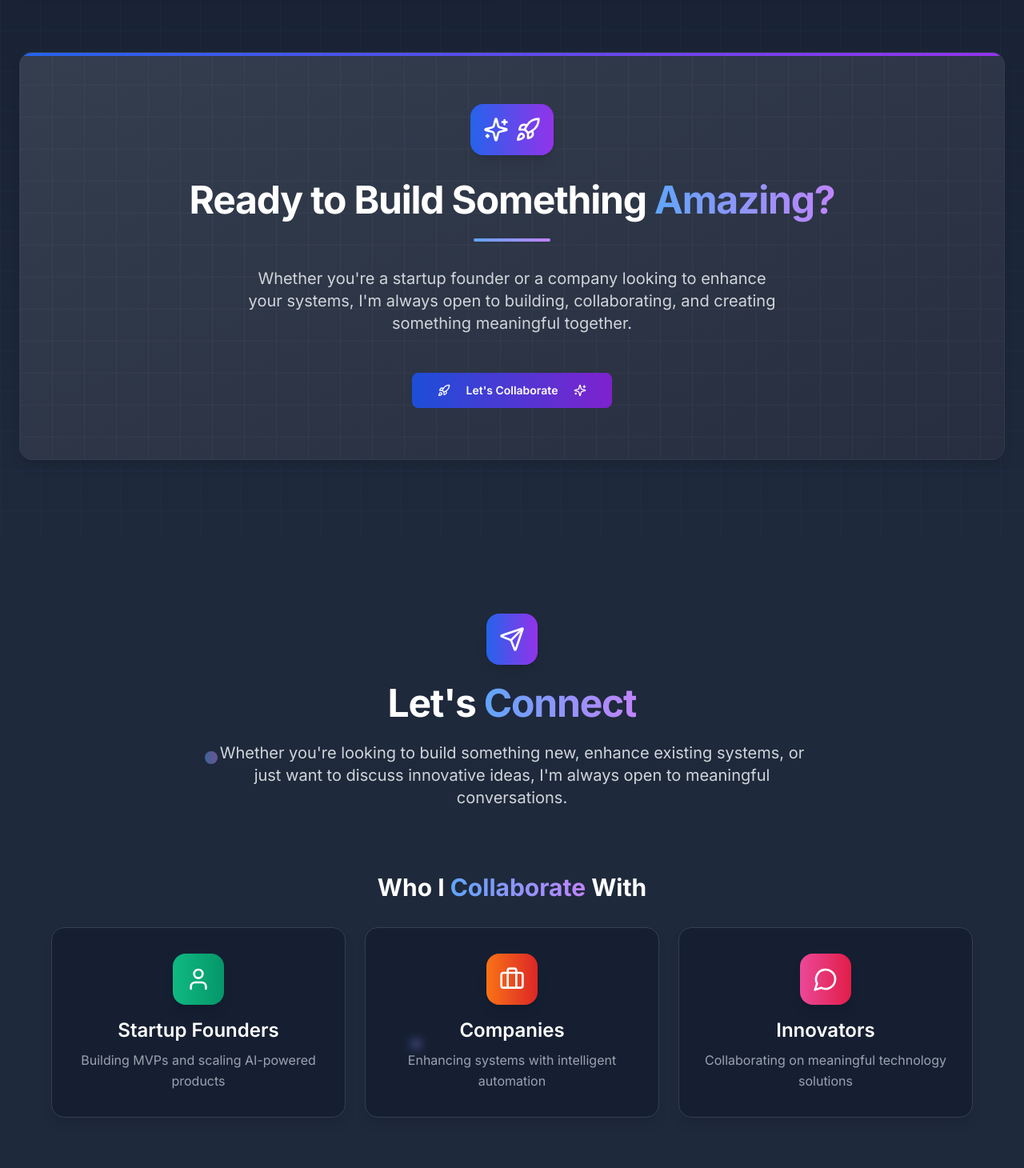
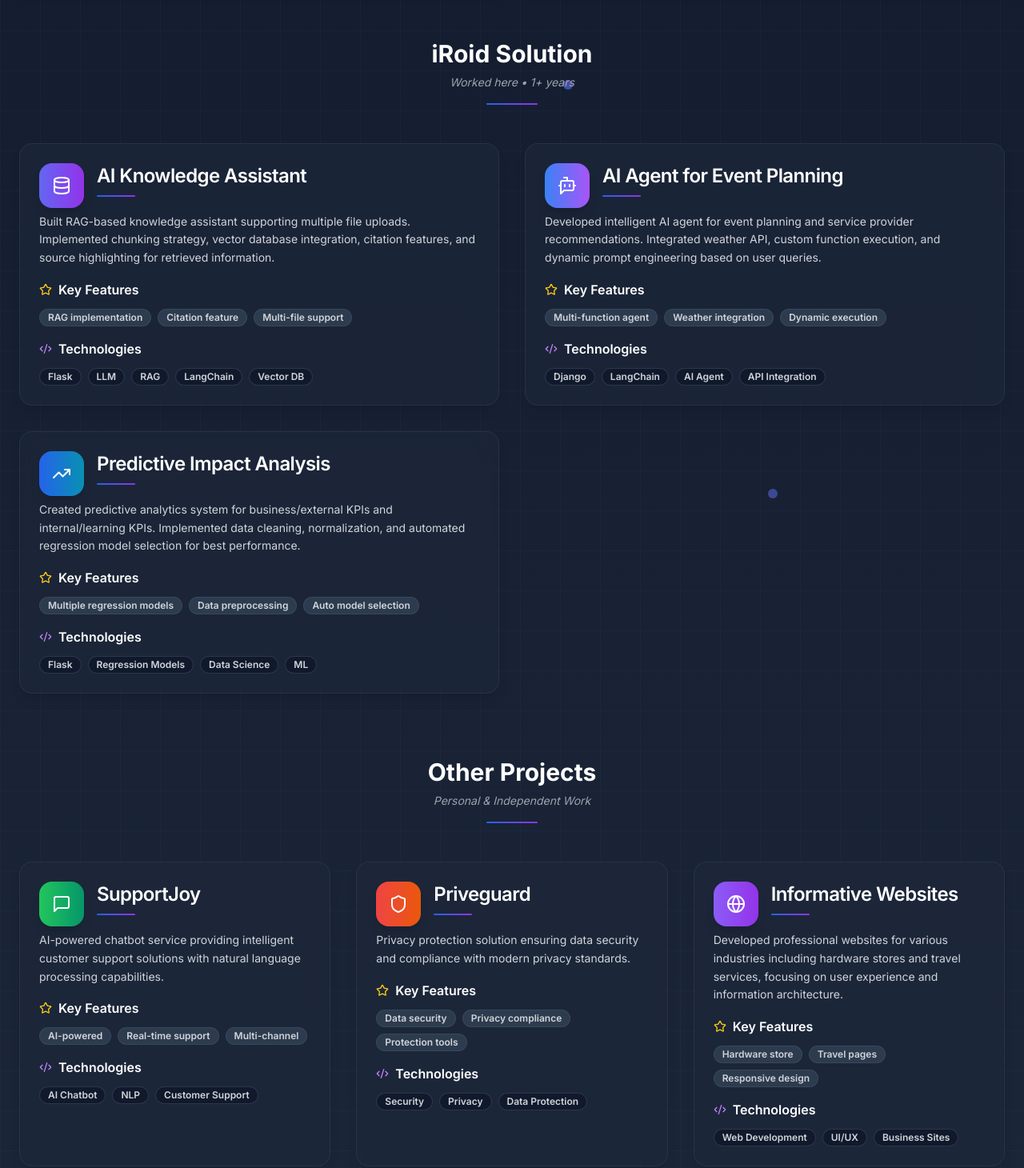
Before and after one commit to ShabbirHathi/shabbirhathi.github.io, a React (Vite) app: page / in a window 1280 px wide. Shown: the part 5260-6720 px from the top of the page at 80% size. Built offline with nearby package versions, Linux system fonts and the light colour scheme.

Commit message:
Add iRoid Solution and other projects
Include iRoid Solution with its projects and the "Other Projects" section to the Featured Projects section.

```diff
--- a/src/components/Projects.tsx
+++ b/src/components/Projects.tsx
@@ -2,7 +2,7 @@
 import { Card, CardContent, CardHeader, CardTitle } from "@/components/ui/card";
 import { Badge } from "@/components/ui/badge";
 import { Button } from "@/components/ui/button";
-import { ExternalLink, Github, Brain, Calendar, Heart, Bus, FileText, CreditCard, Sparkles, Code2, Rocket, Star } from "lucide-react";
+import { ExternalLink, Github, Brain, Calendar, Heart, Bus, FileText, CreditCard, Sparkles, Code2, Rocket, Star, Database, BotMessageSquare, TrendingUp, MessageSquare, Shield, Globe } from "lucide-react";
 import { memo } from "react";
 import { designSystem } from "@/lib/design-system";
 
@@ -118,6 +118,63 @@ const Projects = () => {
           gradient: "from-pink-500 to-rose-600"
         }
       ]
+    },
+    {
+      name: "iRoid Solution",
+      duration: "1+ years",
+      projects: [
+        {
+          title: "AI Knowledge Assistant",
+          description: "Built RAG-based knowledge assistant supporting multiple file uploads. Implemented chunking strategy, vector database integration, citation features, and source highlighting for retrieved information.",
+          icon: Database,
+          tags: ["Flask", "LLM", "RAG", "LangChain", "Vector DB"],
+          highlights: ["RAG implementation", "Citation feature", "Multi-file support"],
+          gradient: "from-indigo-500 to-purple-600"
+        },
+        {
+          title: "AI Agent for Event Planning",
+          description: "Developed intelligent AI agent for event planning and service provider recommendations. Integrated weather API, custom function execution, and dynamic prompt engineering based on user queries.",
+          icon: BotMessageSquare,
+          tags: ["Django", "LangChain", "AI Agent", "API Integration"],
+          highlights: ["Multi-function agent", "Weather integration", "Dynamic execution"],
+          gradient: designSystem.colors.gradients.secondary
+        },
+        {
+          title: "Predictive Impact Analysis",
+          description: "Created predictive analytics system for business/external KPIs and internal/learning KPIs. Implemented data cleaning, normalization, and automated regression model selection for best performance.",
+          icon: TrendingUp,
+          tags: ["Flask", "Regression Models", "Data Science", "ML"],
+          highlights: ["Multiple regression models", "Data preprocessing", "Auto model selection"],
+          gradient: "from-blue-600 to-cyan-600"
+        }
+      ]
+    }
+  ];
+
+  const otherProjects = [
+    {
+      title: "SupportJoy",
+      description: "AI-powered chatbot service providing intelligent customer support solutions with natural language processing capabilities.",
+      icon: MessageSquare,
+      tags: ["AI Chatbot", "NLP", "Customer Support"],
+      highlights: ["AI-powered", "Real-time support", "Multi-channel"],
+      gradient: "from-green-500 to-emerald-600"
+    },
+    {
+      title: "Priveguard",
+      description: "Privacy protection solution ensuring data security and compliance with modern privacy standards.",
+      icon: Shield,
+      tags: ["Security", "Privacy", "Data Protection"],
+      highlights: ["Data security", "Privacy compliance", "Protection tools"],
+      gradient: "from-red-500 to-orange-600"
+    },
+    {
+      title: "Informative Websites",
+      description: "Developed professional websites for various industries including hardware stores and travel services, focusing on user experience and information architecture.",
+      icon: Globe,
+      tags: ["Web Development", "UI/UX", "Business Sites"],
+      highlights: ["Hardware store", "Travel pages", "Responsive design"],
+      gradient: "from-violet-500 to-purple-600"
     }
   ];
 
@@ -188,6 +245,29 @@ const Projects = () => {
             ))}
           </div>
 
+          {/* Other Projects Section */}
+          <div className="space-y-8 mb-20">
+            <div className="text-center mb-12">
+              <h3 className={`${designSystem.typography.headings.h3} text-white mb-2`}>
+                Other Projects
+              </h3>
+              <p className="text-sm text-gray-400 italic">
+                Personal & Independent Work
+              </p>
+              <div className={`w-16 h-0.5 bg-gradient-to-r ${designSystem.colors.gradients.primary} rounded-full mx-auto mt-4`} />
+            </div>
+
+            <div className="grid lg:grid-cols-3 gap-8">
+              {otherProjects.map((project, index) => (
+                <ProjectCard
+                  key={project.title}
+                  project={project}
+                  index={100 + index}
+                />
+              ))}
+            </div>
+          </div>
+
           {/* Enhanced Call to Action */}
           <div className="text-center">
             <Card className={`bg-gradient-to-br from-slate-800/90 to-slate-900/90 border-slate-700/50 backdrop-blur-md shadow-2xl relative overflow-hidden ${designSystem.components.card}`}>
```
